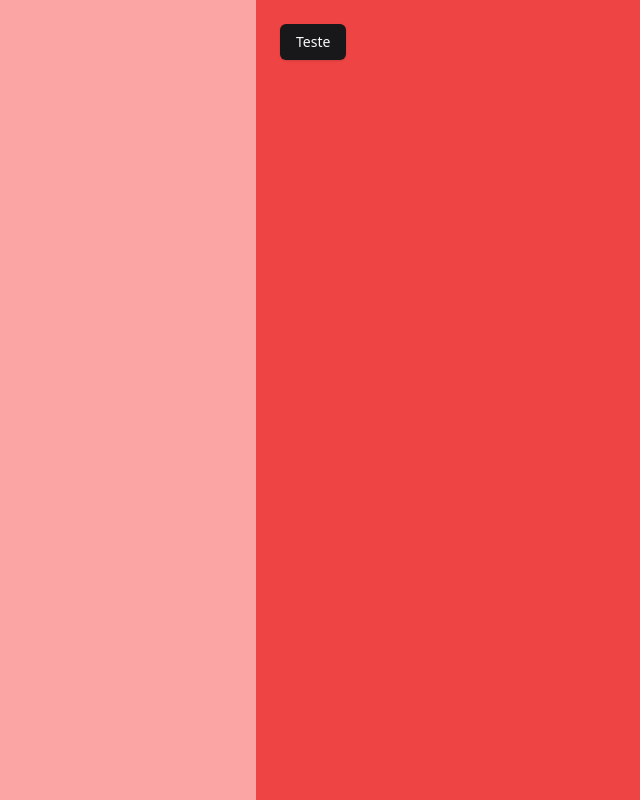
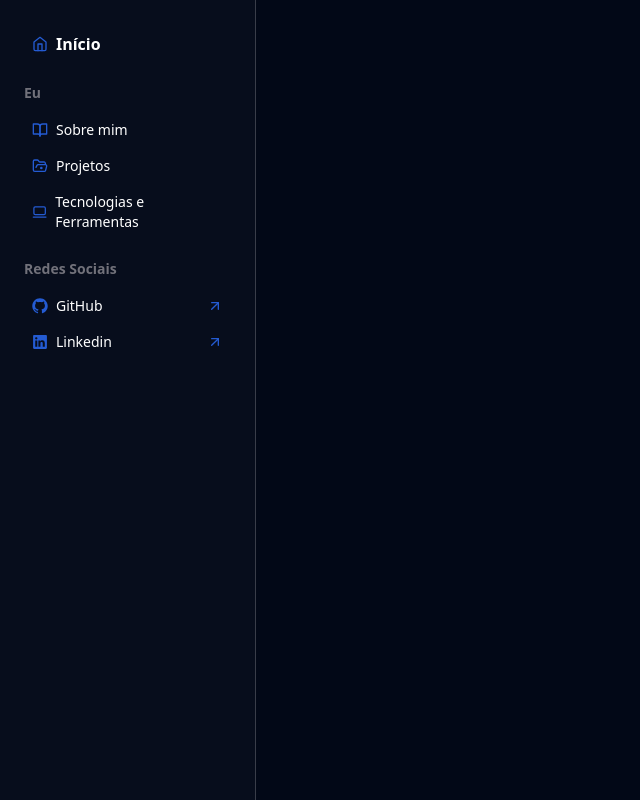
Before and after one commit to Rayan-Aguiar/portfolio, a React (Vite) app: page / in a window 1280 px wide. Shown: the whole page, without its empty margins (0-640 px from the left). Built offline with nearby package versions, Linux system fonts and the light colour scheme.

Commit message:
maked aside

```diff
--- /dev/null
+++ b/src/components/Aside/index.tsx
@@ -0,0 +1,62 @@
+import { GitHubLogoIcon, LinkedInLogoIcon } from "@radix-ui/react-icons";
+import {
+  ArrowUpRight,
+  BookOpen,
+  FolderOpenDot,
+  HomeIcon,
+  Laptop2,
+} from "lucide-react";
+
+export default function AsideContent() {
+  return(
+<>
+    <span className="flex gap-2 items-center hover:bg-white/10 p-2 font-bold w-full rounded-md duration-75">
+      <HomeIcon className="text-lightblue w-4 h-4" /> Início
+    </span>
+
+    <div className="mt-4">
+      <span className="font-semibold text-zinc-500 text-sm">Eu</span>
+      <ul className="mt-2">
+        <li className="flex gap-2 items-center hover:bg-white/10 p-2 w-full rounded-md duration-75 cursor-pointer text-sm">
+          <BookOpen className="text-lightblue w-4 h-4" />
+          Sobre mim
+        </li>
+        <li className="flex gap-2 items-center hover:bg-white/10 p-2 w-full rounded-md duration-75 cursor-pointer text-sm">
+          <FolderOpenDot className="text-lightblue w-4 h-4" />
+          Projetos
+        </li>
+        <li className="flex gap-2 items-center hover:bg-white/10 p-2 w-full rounded-md duration-75 cursor-pointer text-sm">
+          <Laptop2 className="text-lightblue w-4 h-4" />
+          Tecnologias e Ferramentas
+        </li>
+      </ul>
+    </div>
+
+    <div className="mt-4">
+      <span className="font-semibold text-zinc-500 text-sm">Redes Sociais</span>
+      <ul className="mt-2">
+        <li className="flex gap-2 items-center justify-between hover:bg-white/10 p-2 w-full rounded-md duration-75 cursor-pointer text-sm">
+          <div className="flex gap-2 items-center">
+            <GitHubLogoIcon className="text-lightblue w-4 h-4" />
+            GitHub
+          </div>
+          <div>
+            <ArrowUpRight className="text-lightblue w-4 h-4" />
+          </div>
+        </li>
+
+        <li className="flex gap-2 items-center justify-between hover:bg-white/10 p-2 w-full rounded-md duration-75 cursor-pointer text-sm">
+          <div className="flex gap-2 items-center">
+            <LinkedInLogoIcon className="text-lightblue w-4 h-4" />
+            Linkedin
+          </div>
+          <div>
+            <ArrowUpRight className="text-lightblue w-4 h-4" />
+          </div>
+        </li>
+      </ul>
+    </div>
+  </>
+  )
+
+}
--- a/src/components/home/index.tsx
+++ b/src/components/home/index.tsx
@@ -1,15 +1,18 @@
-import { Button } from "../ui/button";
+import AsideContent from "../Aside";
 
 export default function Home() {
+
+
 
   return (
     <>
       <div className="min-h-screen w-full flex">
-        <div className="w-1/5 h-screen bg-red-300 sticky top-0 left-0 overflow-y-auto"></div>
-        <div className="w-4/5 h-screen bg-red-500 overflow-y-auto p-6">
-          <Button>Teste</Button>
 
-        </div>
+        <aside className="w-1/5 h-screen bg-darkblue sticky top-0 left-0 overflow-y-auto border-r-white/20 border-r p-6 text-white">
+          <AsideContent />
+        </aside>
+
+        <div className="w-4/5 h-screen  overflow-y-auto p-6"></div>
       </div>
     </>
   );
--- a/tailwind.config.js
+++ b/tailwind.config.js
@@ -15,8 +15,16 @@ module.exports = {
       screens: {
         "2xl": "1400px",
       },
+
     },
+
     extend: {
+      colors:{
+        "darkblue": "#070D1C",
+        "darkblue2": "#0D1531",
+        "darkblue3": "#1F284F",
+        "lightblue": "#245BD2"
+      },
       keyframes: {
         "accordion-down": {
           from: { height: "0" },
```
